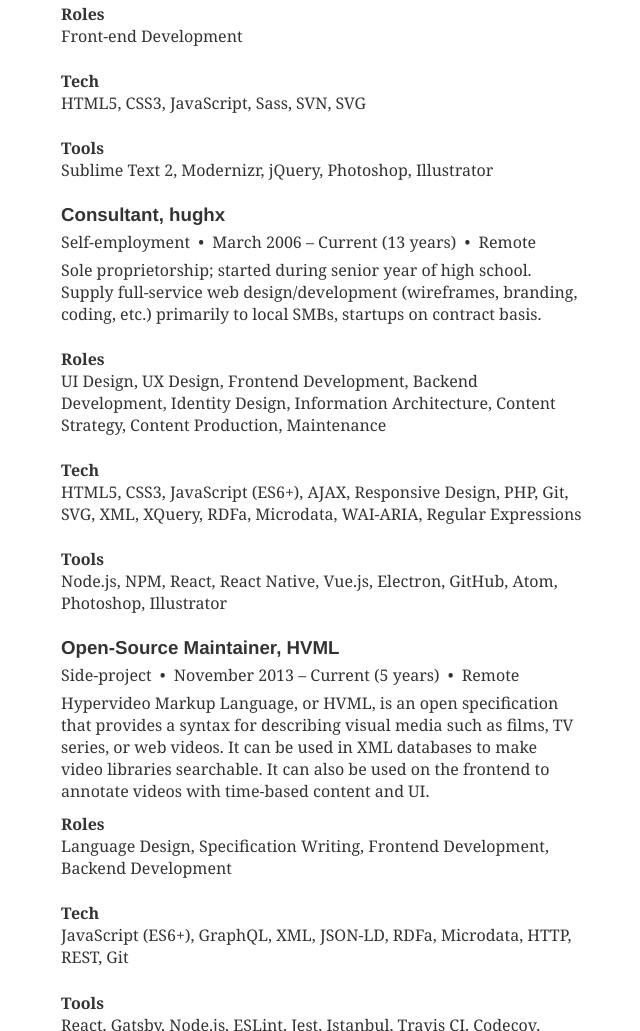
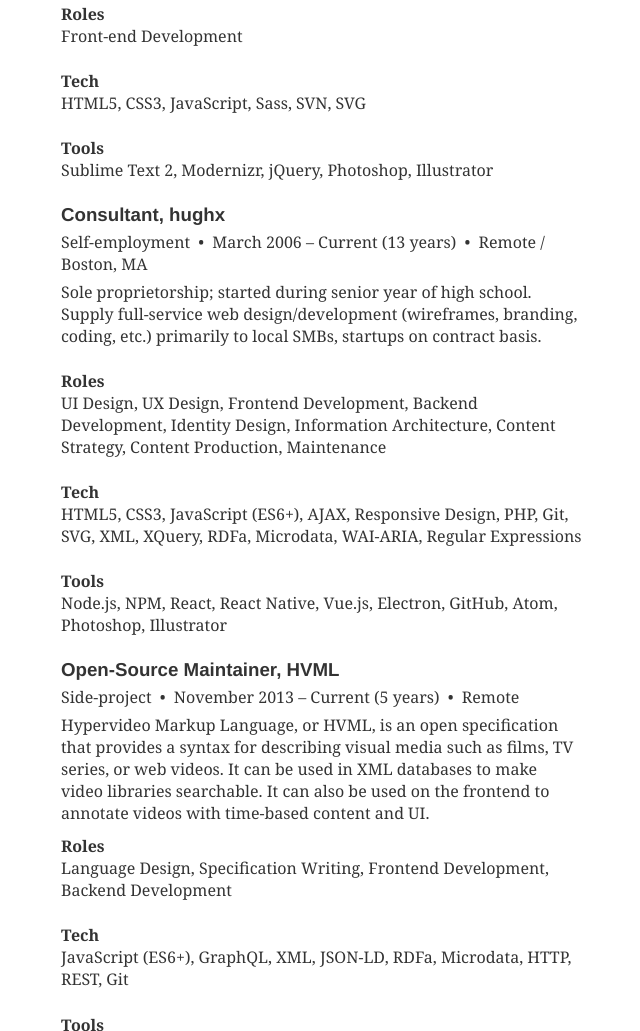
Before and after one commit to hguiney/resume, a Gatsby site: page / in a window 1280 px wide. Shown: the part 761-1792 px from the top of the page, without its empty margins (318-958 px from the left). Built offline with nearby package versions, Linux system fonts and the light colour scheme; Gatsby itself is replaced by a stand-in of ours; some packages are replaced by stand-ins of ours; what typography-theme-us-web-design-standards would draw is missing.

Commit message:
Accept ambiguous remote values; code tweaks

```diff
--- a/content/experience/hughx/index.md
+++ b/content/experience/hughx/index.md
@@ -4,7 +4,7 @@
 startDate: "2006-03"
 endDate:
 location: Boston, MA
-remote: true
+remote: null
 type: self-employment
 roles: [
   'UI Design',
--- a/src/components/bio.js
+++ b/src/components/bio.js
@@ -22,7 +22,6 @@
             description,
             email,
             portfolioUrl,
-            phoneNumber,
             location,
             social,
           } = data.site.siteMetadata
--- a/src/pages/index.js
+++ b/src/pages/index.js
@@ -63,9 +63,10 @@
         state.fusions[postId].node = node
         state.fusions[postId].result = node
       } else if ( node.frontmatter.parent ) {
-        state.fusions[node.frontmatter.parent] = state.fusions[node.frontmatter.parent] || {}
-        state.fusions[node.frontmatter.parent].candidates = state.fusions[node.frontmatter.parent].candidates || []
-        state.fusions[node.frontmatter.parent].candidates.push( node )
+        const parent = node.frontmatter.parent
+        state.fusions[parent] = state.fusions[parent] || {}
+        state.fusions[parent].candidates = state.fusions[parent].candidates || []
+        state.fusions[parent].candidates.push( node )
       }
     } )
 
@@ -80,7 +81,7 @@
       } )
     } )
 
-    // this.setState( state )
+    // eslint-disable-next-line
     this.state = state
   }
   //
@@ -169,7 +170,12 @@
                           </span>
                         </time>
                         <TextSpacer dot />
-                        <span>{ remote ? 'Remote' : location }</span>
+                        <span>{
+                          ( remote === null ) ?
+                          `Remote / ${location}` : (
+                            remote ? 'Remote' : location
+                          )
+                        }</span>
                       </div>
                     </header>
                     <div
```
